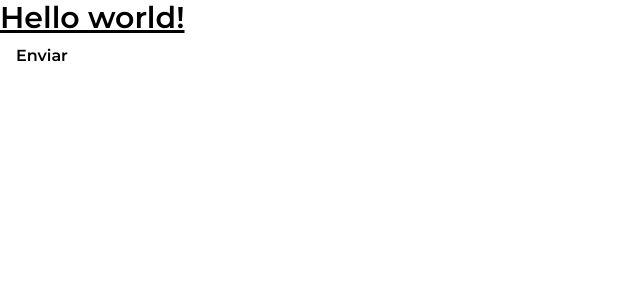
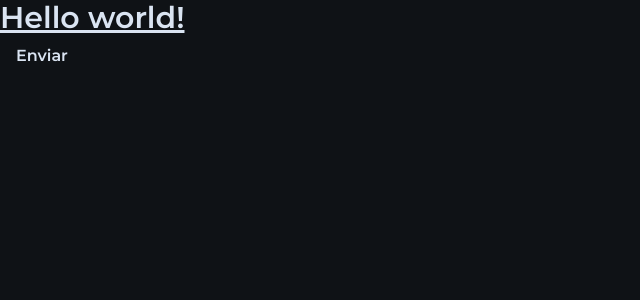
Before and after one commit to MatheusKamer/nlw-connect, a Next.js app: page / in a window 1280 px wide. Shown: the top 300 px of the page, without its empty margins (0-640 px from the left). Built offline with nearby package versions, Linux system fonts and the light colour scheme.

Commit message:
chore: add Prettier configuration and dependencies, update global styles and layout

```diff
--- a/package.json
+++ b/package.json
@@ -10,6 +10,7 @@
   },
   "dependencies": {
     "@tailwindcss/postcss": "^4.0.6",
+    "lucide-react": "^0.475.0",
     "next": "15.1.7",
     "postcss": "^8.5.2",
     "react": "^19.0.0",
@@ -20,6 +21,8 @@
     "@types/node": "^20",
     "@types/react": "^19",
     "@types/react-dom": "^19",
+    "prettier": "^3.5.1",
+    "prettier-plugin-tailwindcss": "^0.6.11",
     "typescript": "^5"
   }
 }
--- a/src/app/globals.css
+++ b/src/app/globals.css
@@ -19,4 +19,6 @@
 
   --font-heading: var(--font-oxanium);
   --font-sans: var(--font-montserrat);
+
+  --radius-xl: 0.625rem;
 }
--- a/src/app/layout.tsx
+++ b/src/app/layout.tsx
@@ -26,7 +26,7 @@
 }>) {
   return (
     <html lang="en" className={`${oxanium.variable} ${montserrat.variable}`}>
-      <body>{children}</body>
+      <body className="bg-gray-900 text-gray-100 antialiased">{children}</body>
     </html>
   );
 }
```
Also changed, not shown: 2 other files (tests, documents, lock files or other folders).
